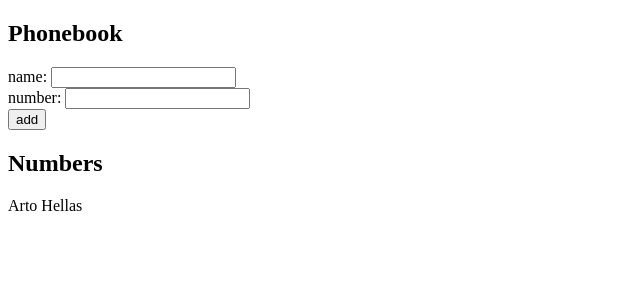
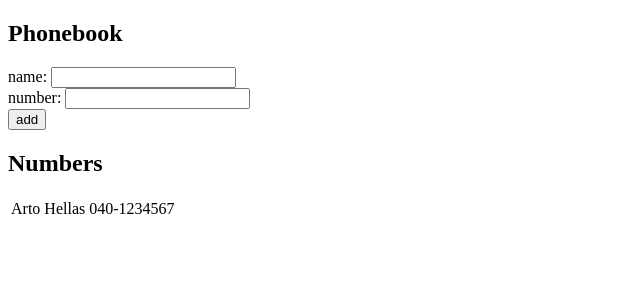
Before and after one commit to jungleistx/fullstackopen, a React (Vite) app in the folder part2/phonebook/: page / in a window 1280 px wide. Shown: the top 300 px of the page, without its empty margins (0-640 px from the left). Built offline with nearby package versions, Linux system fonts and the light colour scheme.

Commit message:
add table rendering name and number

```diff
--- a/part2/phonebook/src/App.jsx
+++ b/part2/phonebook/src/App.jsx
@@ -59,9 +59,19 @@ const App = () => {
       </form>
 
       <h2>Numbers</h2>
-      {persons.map(person => (
-        <div key={person.name}>{person.name}</div>
-      ))}
+
+      <table>
+        <tbody>
+          {persons.map(person => {
+            return (
+              <tr key={person.name}>
+                <td>{person.name}</td>
+                <td>{person.number}</td>
+              </tr>
+            )
+          })}
+        </tbody>
+      </table>
     </div>
   )
 }
```
